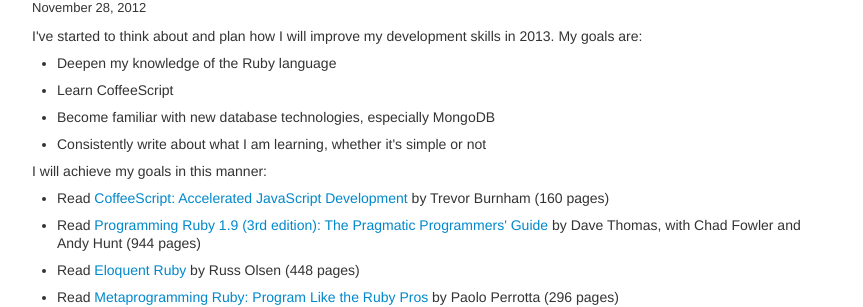
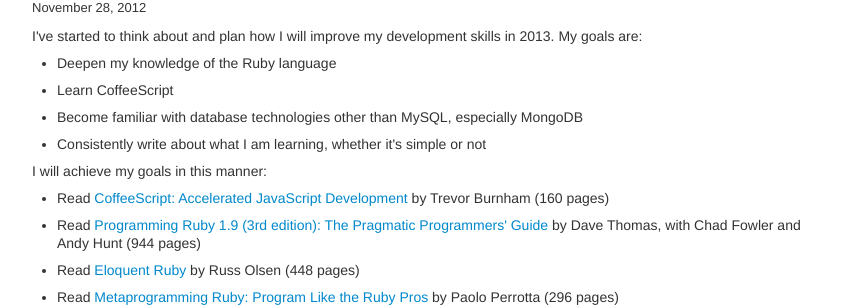
Before and after one commit to speric/speric.github.com, a Jekyll site: the page built from _posts/2012-11-28-learning-plan-for-2013.markdown, in a window 1280 px wide. Shown: the part 183-490 px from the top of the page, without its empty margins (208-1071 px from the left). Built offline with Jekyll 4.4.1, drawn with Linux system fonts in a browser that asks for light colours; some web fonts are replaced; Markdown is read by kramdown in place of the engine named in the settings; comment, search, counter and statistics services are not loaded.

Commit message:
Not really new

```diff
--- a/_posts/2012-11-28-learning-plan-for-2013.markdown
+++ b/_posts/2012-11-28-learning-plan-for-2013.markdown
@@ -6,7 +6,7 @@
 <ul>
  <li><p>Deepen my knowledge of the Ruby language</p></li>
  <li><p>Learn CoffeeScript</p></li>
- <li><p>Become familiar with new database technologies, especially MongoDB</p></li>
+ <li><p>Become familiar with database technologies other than MySQL, especially MongoDB</p></li>
  <li><p>Consistently write about what I am learning, whether it's simple or not</p></li>
 </ul>
 
```
